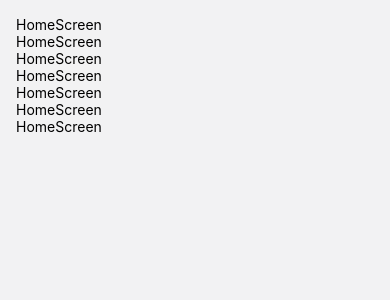
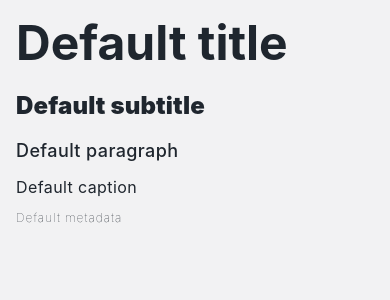
Before and after one commit to monkeedev/rn-boilerplate-example, a React Native app: screen /Home in a window 390 px wide. Shown: the top 300 px of the page. Built offline with nearby package versions, Linux system fonts and the light colour scheme.

Commit message:
[upd] typography + text components

```diff
--- /dev/null
+++ b/src/components/texts/Caption.tsx
@@ -0,0 +1,19 @@
+import { useTheme } from '@hooks';
+import { sizes } from '@theme';
+import React from 'react';
+import { StyleSheet, Text } from 'react-native';
+import { Props } from './types';
+
+export const Caption: React.FC<Props> = ({ content = 'Default caption', style }) => {
+  const { theme } = useTheme();
+  return <Text style={{ ...styles.text, color: theme.textPrimary, ...style }}>{content}</Text>;
+};
+
+const styles = StyleSheet.create({
+  text: {
+    fontSize: sizes.r,
+    letterSpacing: 0.4,
+    lineHeight: sizes.r * 1.25,
+    marginBottom: 12,
+  },
+});
--- /dev/null
+++ b/src/components/texts/Metadata.tsx
@@ -0,0 +1,20 @@
+import { useTheme } from '@hooks';
+import { sizes } from '@theme';
+import React from 'react';
+import { StyleSheet, Text } from 'react-native';
+import { Props } from './types';
+
+export const Metadata: React.FC<Props> = ({ content = 'Default metadata', style }) => {
+  const { theme } = useTheme();
+  return <Text style={{ ...styles.text, color: theme.textPrimary, ...style }}>{content}</Text>;
+};
+
+const styles = StyleSheet.create({
+  text: {
+    fontSize: sizes.xs,
+    fontWeight: '100',
+    letterSpacing: 1,
+    lineHeight: sizes.xs * 1.5,
+    marginBottom: 10,
+  },
+});
--- /dev/null
+++ b/src/components/texts/Paragraph.tsx
@@ -0,0 +1,20 @@
+import { useTheme } from '@hooks';
+import { sizes } from '@theme';
+import React from 'react';
+import { StyleSheet, Text } from 'react-native';
+import { Props } from './types';
+
+export const Paragraph: React.FC<Props> = ({ content = 'Default paragraph', style }) => {
+  const { theme } = useTheme();
+  return <Text style={{ ...styles.text, color: theme.textPrimary, ...style }}>{content}</Text>;
+};
+
+const styles = StyleSheet.create({
+  text: {
+    fontSize: sizes.m,
+    fontWeight: '500',
+    letterSpacing: 0.4,
+    lineHeight: sizes.m * 1.35,
+    marginBottom: 14,
+  },
+});
--- /dev/null
+++ b/src/components/texts/Subtitle.tsx
@@ -0,0 +1,20 @@
+import { useTheme } from '@hooks';
+import { sizes } from '@theme';
+import React from 'react';
+import { StyleSheet, Text } from 'react-native';
+import { Props } from './types';
+
+export const Subtitle: React.FC<Props> = ({ content = 'Default subtitle', style }) => {
+  const { theme } = useTheme();
+  return <Text style={{ ...styles.text, color: theme.textPrimary, ...style }}>{content}</Text>;
+};
+
+const styles = StyleSheet.create({
+  text: {
+    fontSize: sizes.l,
+    fontWeight: '900',
+    letterSpacing: 0.15,
+    lineHeight: sizes.l * 1.45,
+    marginBottom: 15,
+  },
+});
--- /dev/null
+++ b/src/components/texts/Title.tsx
@@ -0,0 +1,19 @@
+import { useTheme } from '@hooks';
+import { sizes } from '@theme';
+import React from 'react';
+import { StyleSheet, Text } from 'react-native';
+import { Props } from './types';
+
+export const Title: React.FC<Props> = ({ content = 'Default title', style }) => {
+  const { theme } = useTheme();
+  return <Text style={{ ...styles.text, color: theme.textPrimary, ...style }}>{content}</Text>;
+};
+
+const styles = StyleSheet.create({
+  text: {
+    fontSize: sizes.xl,
+    fontWeight: '700',
+    lineHeight: sizes.xl + 5,
+    marginBottom: 20,
+  },
+});
--- /dev/null
+++ b/src/components/texts/index.ts
@@ -0,0 +1,5 @@
+export * from './Caption';
+export * from './Metadata';
+export * from './Paragraph';
+export * from './Subtitle';
+export * from './Title';
--- /dev/null
+++ b/src/components/texts/types.ts
@@ -0,0 +1,6 @@
+import { TextStyle } from 'react-native';
+
+export type Props = {
+  content?: string;
+  style?: TextStyle;
+};
--- a/src/screens/Home/HomeScreen.tsx
+++ b/src/screens/Home/HomeScreen.tsx
@@ -1,17 +1,15 @@
 import { DefaultContainer } from '@components/containers';
+import { Caption, Metadata, Paragraph, Subtitle, Title } from '@components/texts';
 import React from 'react';
-import { Text } from 'react-native';
 
 export const HomeScreen = () => {
   return (
     <DefaultContainer>
-      <Text>HomeScreen</Text>
-      <Text>HomeScreen</Text>
-      <Text>HomeScreen</Text>
-      <Text>HomeScreen</Text>
-      <Text>HomeScreen</Text>
-      <Text>HomeScreen</Text>
-      <Text>HomeScreen</Text>
+      <Title />
+      <Subtitle />
+      <Paragraph />
+      <Caption />
+      <Metadata />
     </DefaultContainer>
   );
 };
--- a/src/theme/index.ts
+++ b/src/theme/index.ts
@@ -1,2 +1,3 @@
 export * from './colors';
 export * from './styles';
+export * from './typography';
--- /dev/null
+++ b/src/theme/typography.ts
@@ -0,0 +1,9 @@
+const sizes = {
+  xl: 48,
+  l: 24,
+  m: 18,
+  r: 16,
+  xs: 12,
+};
+
+export { sizes };
```
